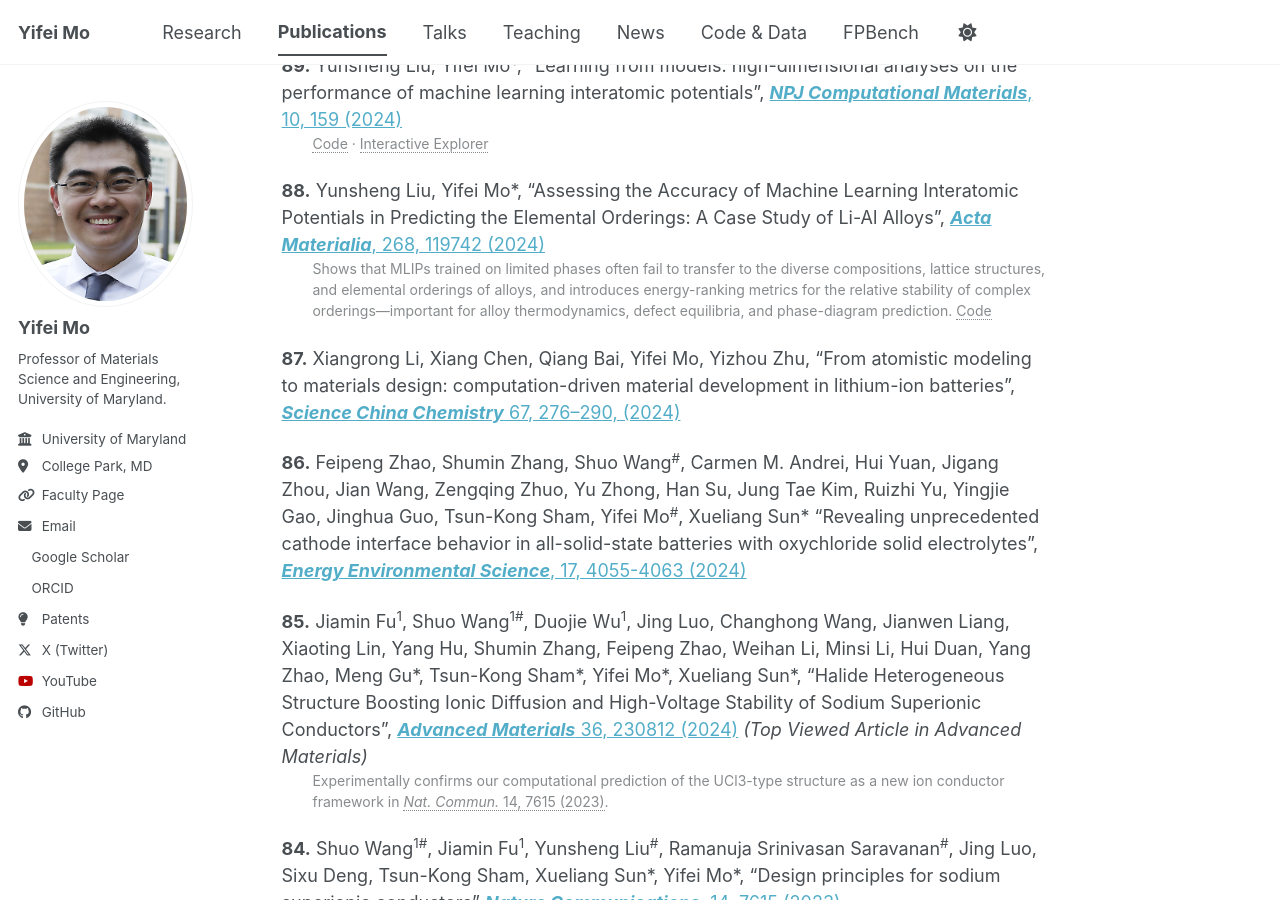
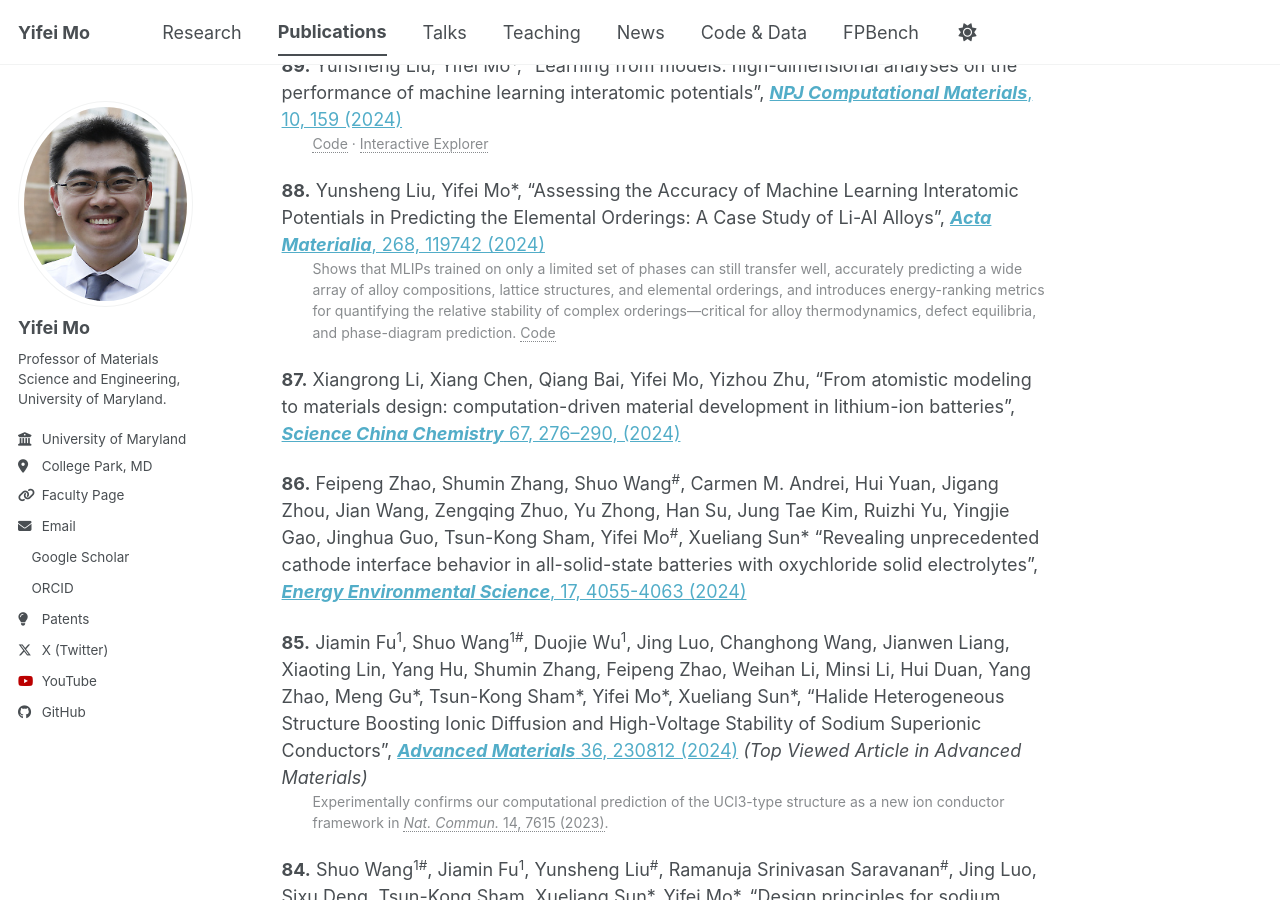
Before and after one commit to yifeimo/yifeimo.github.io, a Jekyll site: the page built from _pages/publications.md, in a window 1280 px wide and 900 px high, scrolled down 1528 px. Built offline with Jekyll 4.4.1, drawn with Linux system fonts in a browser that asks for light colours; a style sheet for code colours, icons or effects is not loaded.

Commit message:
Fix entry 88 description: MLIPs transfer well, not poorly
Co-Authored-By: Claude Sonnet 5 <noreply@anthropic.com>

```diff
--- a/_pages/publications.md
+++ b/_pages/publications.md
@@ -39,7 +39,7 @@ author_profile: true
 <br><span class="citation" style="display: block; margin-left: 2.2em;">[Code](https://github.com/mogroupumd/Learning_from_models) · [Interactive Explorer](https://mogroupumd.github.io/Learning_from_models/)</span>
 
 **88.** Yunsheng Liu, Yifei Mo\*, "Assessing the Accuracy of Machine Learning Interatomic Potentials in Predicting the Elemental Orderings: A Case Study of Li-Al Alloys", [***Acta Materialia***, 268, 119742 (2024)](https://doi.org/10.1016/j.actamat.2024.119742)
-<br><span class="citation" style="display: block; margin-left: 2.2em;">Shows that MLIPs trained on limited phases often fail to transfer to the diverse compositions, lattice structures, and elemental orderings of alloys, and introduces energy-ranking metrics for the relative stability of complex orderings—important for alloy thermodynamics, defect equilibria, and phase-diagram prediction. [Code](https://github.com/mogroupumd/Li-Al_MLIP_datasets)</span>
+<br><span class="citation" style="display: block; margin-left: 2.2em;">Shows that MLIPs trained on only a limited set of phases can still transfer well, accurately predicting a wide array of alloy compositions, lattice structures, and elemental orderings, and introduces energy-ranking metrics for quantifying the relative stability of complex orderings—critical for alloy thermodynamics, defect equilibria, and phase-diagram prediction. [Code](https://github.com/mogroupumd/Li-Al_MLIP_datasets)</span>
 
 **87.** Xiangrong Li, Xiang Chen, Qiang Bai, Yifei Mo, Yizhou Zhu, "From atomistic modeling to materials design: computation-driven material development in lithium-ion batteries", [***Science China Chemistry*** 67, 276--290, (2024)](https://doi.org/10.1007/s11426-022-1506-1)
 
```
